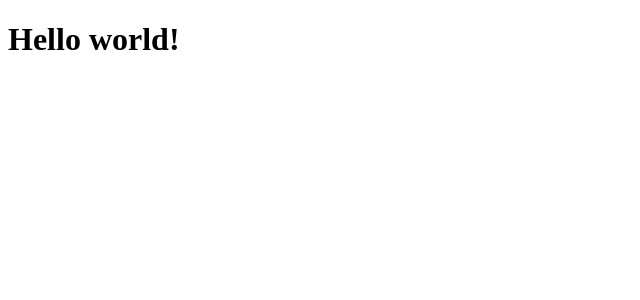
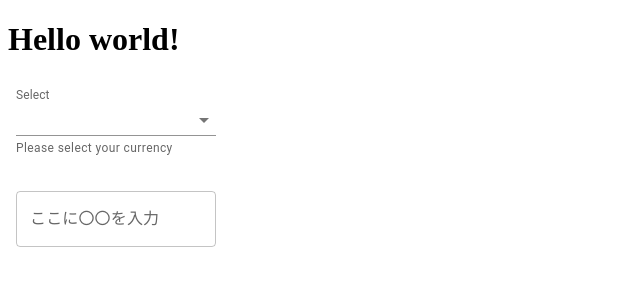
Before and after one commit to oh-zawa3/react-todo, a React app: page / in a window 1280 px wide. Shown: the top 300 px of the page, without its empty margins (0-640 px from the left). Built offline with nearby package versions, Linux system fonts and the light colour scheme.

Commit message:
materialUIでフォームと選択Boxを用意

```diff
--- a/package.json
+++ b/package.json
@@ -27,6 +27,9 @@
     "webpack-dev-server": "^4.10.0"
   },
   "dependencies": {
+    "@emotion/react": "^11.10.0",
+    "@emotion/styled": "^11.10.0",
+    "@mui/material": "^5.10.0",
     "babel-plugin-transform-class-properties": "^6.24.1",
     "dotenv": "^16.0.1",
     "html-webpack-plugin": "^5.5.0",
--- a/src/components/App.jsx
+++ b/src/components/App.jsx
@@ -1,9 +1,13 @@
-import React from "react";
+import React, { memo } from "react";
+import { SelectBox } from "./SelectBox";
+import { TextFields } from "./TextFields";
 
-export const App = () => {
+export const App = memo(() => {
   return (
     <>
       <h1>Hello world!</h1>
+      <p>{<SelectBox />}</p>
+      <p>{<TextFields />}</p>
     </>
   );
-};
+});
--- /dev/null
+++ b/src/components/SelectBox.jsx
@@ -0,0 +1,56 @@
+import React from 'react';
+import Box from '@mui/material/Box';
+import TextField from '@mui/material/TextField';
+import MenuItem from '@mui/material/MenuItem';
+
+const currencies = [
+  {
+    value: 'User',
+    label: 'User',
+  },
+  {
+    value: 'ToDo',
+    label: 'ToDo',
+  },
+  {
+    value: 'Tag',
+    label: 'Tag',
+  },
+];
+
+export const SelectBox = () => {
+  const [currency, setCurrency] = React.useState('Todo');
+
+  const handleChange = (event) => {
+    setCurrency(event.target.value);
+  };
+
+  return (
+    <Box
+      component="form"
+      sx={{
+        '& .MuiTextField-root': { m: 1, width: '25ch' },
+      }}
+      noValidate
+      autoComplete="off"
+    >
+      <div>
+        <TextField
+          id="standard-select-currency"
+          select
+          label="Select"
+          value={currency}
+          onChange={handleChange}
+          helperText="Please select your currency"
+          variant="standard"
+        >
+          {currencies.map((option) => (
+            <MenuItem key={option.value} value={option.value}>
+              {option.label}
+            </MenuItem>
+          ))}
+        </TextField>
+      </div>
+    </Box>
+  );
+};
--- /dev/null
+++ b/src/components/TextFields.jsx
@@ -0,0 +1,21 @@
+import React from 'react';
+import Box from '@mui/material/Box';
+import TextField from '@mui/material/TextField';
+
+export const TextFields = () => {
+
+
+
+  return (
+    <Box
+      component="form"
+      sx={{
+        '& > :not(style)': { m: 1, width: '25ch' },
+      }}
+      noValidate
+      autoComplete="off"
+    >
+      <TextField id="outlined-basic" label="ここに〇〇を入力" variant="outlined" />
+    </Box>
+  );
+};
```
Also changed, not shown: 1 other file (tests, documents, lock files or other folders).
